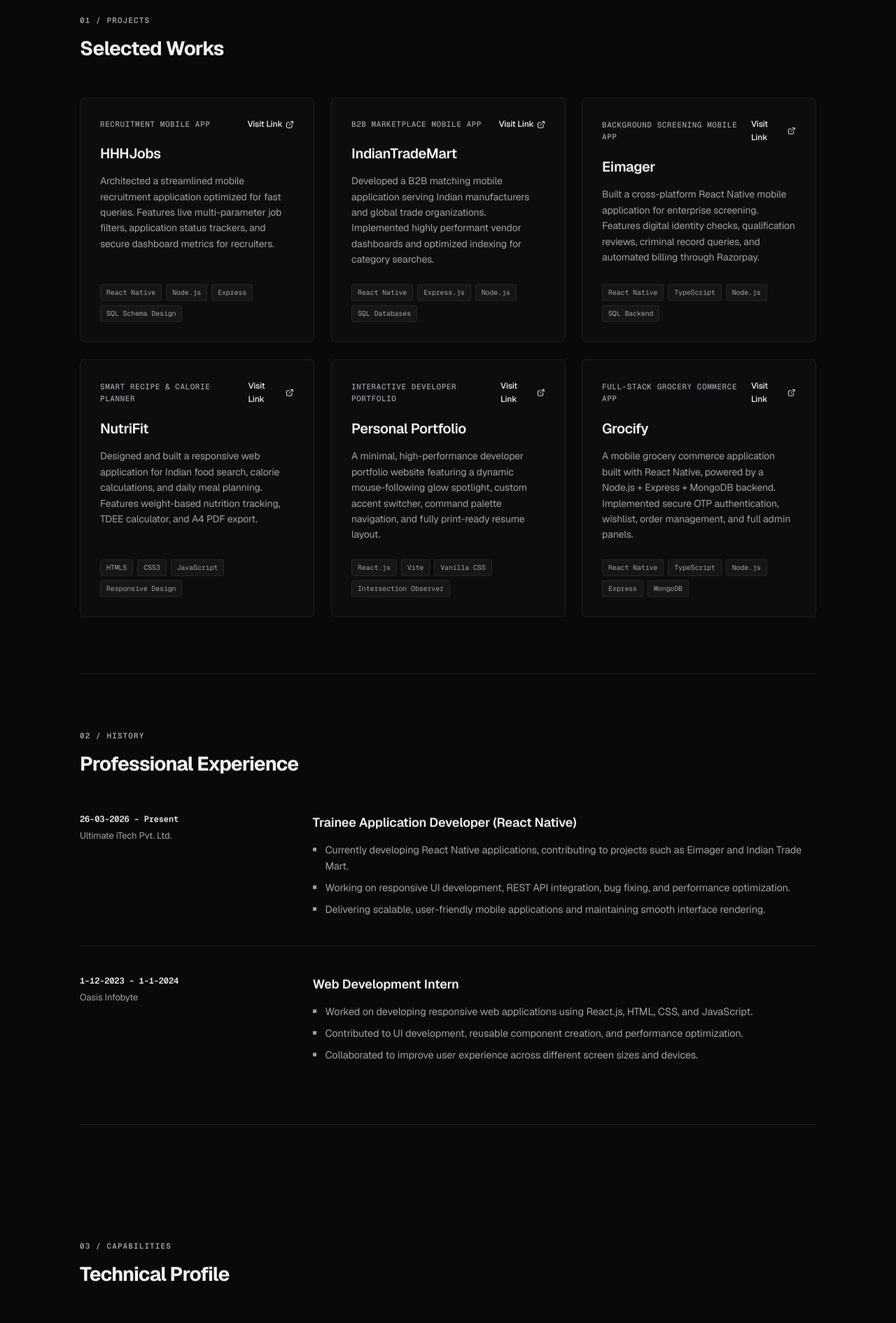
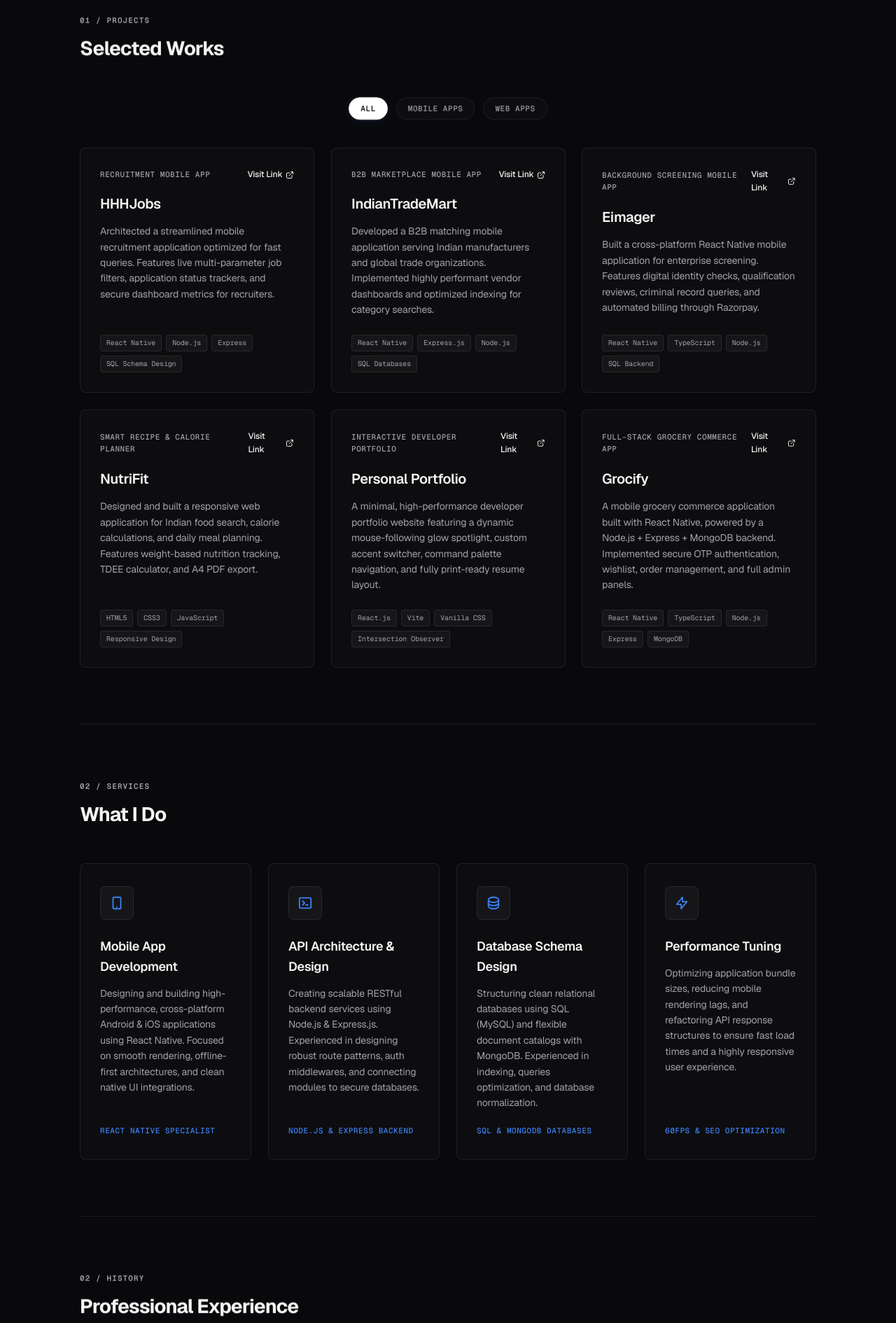
Before and after one commit to Nadeemahmad321/Nadeem-portfolio, a React (Vite) app in the folder frontend/: page / in a window 1280 px wide. Shown: the part 860-2750 px from the top of the page at 70% size. Built offline with nearby package versions, Linux system fonts and the light colour scheme.

Commit message:
Add projects category filters and core services section

```diff
--- a/frontend/src/App.jsx
+++ b/frontend/src/App.jsx
@@ -4,6 +4,7 @@
 import Navbar from './components/Navbar'
 import Hero from './components/Hero'
 import Projects from './components/Projects'
+import Services from './components/Services'
 import Experience from './components/Experience'
 import Skills from './components/Skills'
 import Contact from './components/Contact'
@@ -73,6 +74,7 @@
   const commands = [
     { label: "Navigate: Home", action: () => scrollTo('home'), shortcut: "H" },
     { label: "Navigate: Selected Works", action: () => scrollTo('projects'), shortcut: "P" },
+    { label: "Navigate: Core Services", action: () => scrollTo('services'), shortcut: "W" },
     { label: "Navigate: Experience History", action: () => scrollTo('experience'), shortcut: "E" },
     { label: "Navigate: Technical Profile", action: () => scrollTo('skills'), shortcut: "S" },
     { label: "Navigate: FAQ Section", action: () => scrollTo('faq'), shortcut: "F" },
@@ -185,6 +187,7 @@
       <main className="content-container">
         <Hero scrollTo={scrollTo} />
         <Projects />
+        <Services />
         <Experience />
         <Skills />
         <Faq />
--- a/frontend/src/components/Navbar.jsx
+++ b/frontend/src/components/Navbar.jsx
@@ -18,13 +18,13 @@
 
         {/* Toggleable Navigation Links */}
         <nav className={`nav-links ${isMobileMenuOpen ? 'mobile-open' : ''}`}>
-          {['home', 'projects', 'experience', 'skills', 'faq', 'contact'].map((sec) => (
+          {['home', 'projects', 'services', 'experience', 'skills', 'faq', 'contact'].map((sec) => (
             <button
               key={sec}
               onClick={() => handleNavClick(sec)}
               className={`nav-item ${activeSection === sec ? 'active' : ''}`}
             >
-              {sec.toUpperCase()}
+              {sec === 'services' ? 'SERVICES' : sec.toUpperCase()}
             </button>
           ))}
         </nav>
--- a/frontend/src/components/Projects.jsx
+++ b/frontend/src/components/Projects.jsx
@@ -1,17 +1,36 @@
-import React from 'react'
+import React, { useState } from 'react'
 import { Icons } from '../icons/SvgIcons'
 import { projects } from '../data/portfolioData'
 
 export default function Projects() {
+  const [filter, setFilter] = useState('all')
+
+  const filteredProjects = filter === 'all'
+    ? projects
+    : projects.filter(p => p.category === filter)
+
   return (
     <section id="projects" className="section-block">
       <div className="section-head reveal">
         <span className="section-num">01 / PROJECTS</span>
         <h2>Selected Works</h2>
       </div>
+
+      <div className="filter-bar reveal">
+        {['all', 'mobile', 'web'].map((cat) => (
+          <button
+            key={cat}
+            onClick={() => setFilter(cat)}
+            className={`filter-btn ${filter === cat ? 'active' : ''}`}
+          >
+            {cat === 'all' ? 'All' : cat === 'mobile' ? 'Mobile Apps' : 'Web Apps'}
+          </button>
+        ))}
+      </div>
+
       <div className="project-grid">
-        {projects.map((proj, idx) => (
-          <div key={idx} className={`project-card reveal delay-${(idx + 1) * 100}`}>
+        {filteredProjects.map((proj, idx) => (
+          <div key={`${proj.title}-${filter}`} className={`project-card reveal delay-${(idx + 1) * 100} active`}>
             <div className="card-top">
               <span className="card-subtitle">{proj.subtitle}</span>
               <a href={proj.link} target="_blank" rel="noreferrer" className="live-link">
--- /dev/null
+++ b/frontend/src/components/Services.jsx
@@ -0,0 +1,61 @@
+import React from 'react'
+import { services } from '../data/portfolioData'
+
+export default function Services() {
+  // Simple mini SVG icons for each service
+  const getIcon = (title) => {
+    switch (title) {
+      case "Mobile App Development":
+        return (
+          <svg className="icon" fill="none" stroke="currentColor" viewBox="0 0 24 24" xmlns="http://www.w3.org/2000/svg">
+            <path strokeLinecap="round" strokeLinejoin="round" strokeWidth="2" d="M12 18h.01M8 21h8a2 2 0 002-2V5a2 2 0 00-2-2H8a2 2 0 00-2 2v14a2 2 0 002 2z"></path>
+          </svg>
+        )
+      case "API Architecture & Design":
+        return (
+          <svg className="icon" fill="none" stroke="currentColor" viewBox="0 0 24 24" xmlns="http://www.w3.org/2000/svg">
+            <path strokeLinecap="round" strokeLinejoin="round" strokeWidth="2" d="M8 9l3 3-3 3m5 0h3M5 20h14a2 2 0 002-2V6a2 2 0 00-2-2H5a2 2 0 00-2 2v12a2 2 0 002 2z"></path>
+          </svg>
+        )
+      case "Database Schema Design":
+        return (
+          <svg className="icon" fill="none" stroke="currentColor" viewBox="0 0 24 24" xmlns="http://www.w3.org/2000/svg">
+            <path strokeLinecap="round" strokeLinejoin="round" strokeWidth="2" d="M4 7v10c0 2.21 3.58 4 8 4s8-1.79 8-4V7M4 7c0 2.21 3.58 4 8 4s8-1.79 8-4M4 7c0-2.21 3.58-4 8-4s8 1.79 8 4m0 5c0 2.21-3.58 4-8 4s-8-1.79-8-4"></path>
+          </svg>
+        )
+      case "Performance Tuning":
+        return (
+          <svg className="icon" fill="none" stroke="currentColor" viewBox="0 0 24 24" xmlns="http://www.w3.org/2000/svg">
+            <path strokeLinecap="round" strokeLinejoin="round" strokeWidth="2" d="M13 10V3L4 14h7v7l9-11h-7z"></path>
+          </svg>
+        )
+      default:
+        return (
+          <svg className="icon" fill="none" stroke="currentColor" viewBox="0 0 24 24" xmlns="http://www.w3.org/2000/svg">
+            <path strokeLinecap="round" strokeLinejoin="round" strokeWidth="2" d="M9 12l2 2 4-4m6 2a9 9 0 11-18 0 9 9 0 0118 0z"></path>
+          </svg>
+        )
+    }
+  }
+
+  return (
+    <section id="services" className="section-block reveal">
+      <div className="section-head">
+        <span className="section-num">02 / SERVICES</span>
+        <h2>What I Do</h2>
+      </div>
+      <div className="services-grid">
+        {services.map((srv, idx) => (
+          <div key={idx} className={`service-card reveal delay-${(idx + 1) * 100}`}>
+            <div className="service-icon-box">
+              {getIcon(srv.title)}
+            </div>
+            <h3>{srv.title}</h3>
+            <p className="service-desc">{srv.desc}</p>
+            <span className="service-metric">{srv.metric}</span>
+          </div>
+        ))}
+      </div>
+    </section>
+  )
+}
--- a/frontend/src/data/portfolioData.js
+++ b/frontend/src/data/portfolioData.js
@@ -4,42 +4,48 @@
     subtitle: "Recruitment Mobile App",
     desc: "Architected a streamlined mobile recruitment application optimized for fast queries. Features live multi-parameter job filters, application status trackers, and secure dashboard metrics for recruiters.",
     tech: ["React Native", "Node.js", "Express", "SQL Schema Design"],
-    link: "https://hhh-jobs.com/"
+    link: "https://hhh-jobs.com/",
+    category: "mobile"
   },
   {
     title: "IndianTradeMart",
     subtitle: "B2B Marketplace Mobile App",
     desc: "Developed a B2B matching mobile application serving Indian manufacturers and global trade organizations. Implemented highly performant vendor dashboards and optimized indexing for category searches.",
     tech: ["React Native", "Express.js", "Node.js", "SQL Databases"],
-    link: "https://indiantrademart.com/"
+    link: "https://indiantrademart.com/",
+    category: "mobile"
   },
   {
     title: "Eimager",
     subtitle: "Background Screening Mobile App",
     desc: "Built a cross-platform React Native mobile application for enterprise screening. Features digital identity checks, qualification reviews, criminal record queries, and automated billing through Razorpay.",
     tech: ["React Native", "TypeScript", "Node.js", "SQL Backend"],
-    link: "https://www.eimager.com/"
+    link: "https://www.eimager.com/",
+    category: "mobile"
   },
   {
     title: "NutriFit",
     subtitle: "Smart Recipe & Calorie Planner",
     desc: "Designed and built a responsive web application for Indian food search, calorie calculations, and daily meal planning. Features weight-based nutrition tracking, TDEE calculator, and A4 PDF export.",
     tech: ["HTML5", "CSS3", "JavaScript", "Responsive Design"],
-    link: "https://nutrifitxnr.netlify.app"
+    link: "https://nutrifitxnr.netlify.app",
+    category: "web"
   },
   {
     title: "Personal Portfolio",
     subtitle: "Interactive Developer Portfolio",
     desc: "A minimal, high-performance developer portfolio website featuring a dynamic mouse-following glow spotlight, custom accent switcher, command palette navigation, and fully print-ready resume layout.",
     tech: ["React.js", "Vite", "Vanilla CSS", "Intersection Observer"],
-    link: "https://nadeemahmadxr.netlify.app"
+    link: "https://nadeemahmadxr.netlify.app",
+    category: "web"
   },
   {
     title: "Grocify",
     subtitle: "Full-Stack Grocery Commerce App",
     desc: "A mobile grocery commerce application built with React Native, powered by a Node.js + Express + MongoDB backend. Implemented secure OTP authentication, wishlist, order management, and full admin panels.",
     tech: ["React Native", "TypeScript", "Node.js", "Express", "MongoDB"],
-    link: "https://github.com/Nadeemahmad321/Grocify"
+    link: "https://github.com/Nadeemahmad321/Grocify",
+    category: "mobile"
   }
 ]
 
@@ -92,3 +98,26 @@
     duration: "2016 – 2017"
   }
 ]
+
+export const services = [
+  {
+    title: "Mobile App Development",
+    desc: "Designing and building high-performance, cross-platform Android & iOS applications using React Native. Focused on smooth rendering, offline-first architectures, and clean native UI integrations.",
+    metric: "React Native specialist"
+  },
+  {
+    title: "API Architecture & Design",
+    desc: "Creating scalable RESTful backend services using Node.js & Express.js. Experienced in designing robust route patterns, auth middlewares, and connecting modules to secure databases.",
+    metric: "Node.js & Express backend"
+  },
+  {
+    title: "Database Schema Design",
+    desc: "Structuring clean relational databases using SQL (MySQL) and flexible document catalogs with MongoDB. Experienced in indexing, queries optimization, and database normalization.",
+    metric: "SQL & MongoDB databases"
+  },
+  {
+    title: "Performance Tuning",
+    desc: "Optimizing application bundle sizes, reducing mobile rendering lags, and refactoring API response structures to ensure fast load times and a highly responsive user experience.",
+    metric: "60fps & SEO optimization"
+  }
+]
--- a/frontend/src/index.css
+++ b/frontend/src/index.css
@@ -1440,3 +1440,121 @@
   font-size: 14.5px;
   line-height: 1.6;
 }
+
+/* --- Projects Category Filter --- */
+.filter-bar {
+  display: flex;
+  justify-content: center;
+  gap: 12px;
+  margin-bottom: 40px;
+}
+
+.filter-btn {
+  background: var(--card-bg);
+  border: 1px solid var(--border);
+  color: var(--muted);
+  font-family: var(--font-mono);
+  font-size: 11px;
+  font-weight: 500;
+  text-transform: uppercase;
+  letter-spacing: 0.05em;
+  padding: 8px 16px;
+  border-radius: 20px;
+  cursor: pointer;
+  transition: all 0.3s cubic-bezier(0.16, 1, 0.3, 1);
+}
+
+.filter-btn:hover {
+  color: var(--fg);
+  border-color: var(--border-strong);
+}
+
+.filter-btn.active {
+  background: var(--accent);
+  color: var(--accent-inverse);
+  border-color: var(--accent);
+  box-shadow: 0 4px 15px var(--highlight-glow);
+}
+
+/* --- Services / What I Do Section --- */
+.services-grid {
+  display: grid;
+  grid-template-columns: repeat(auto-fit, minmax(240px, 1fr));
+  gap: 24px;
+}
+
+.service-card {
+  background: var(--card-bg);
+  border: 1px solid var(--border);
+  border-radius: 8px;
+  padding: 32px 28px;
+  display: flex;
+  flex-direction: column;
+  align-items: flex-start;
+  transition: all 0.4s cubic-bezier(0.16, 1, 0.3, 1);
+}
+
+.service-card:hover {
+  background: var(--card-hover);
+  border-color: var(--highlight);
+  transform: translateY(-4px);
+  box-shadow: 0 10px 30px rgba(0, 0, 0, 0.2);
+}
+
+[data-theme="light"] .service-card:hover {
+  box-shadow: 0 10px 30px rgba(0, 0, 0, 0.03);
+}
+
+.service-icon-box {
+  background: rgba(255, 255, 255, 0.04);
+  border: 1px solid var(--border);
+  color: var(--highlight);
+  width: 48px;
+  height: 48px;
+  border-radius: 8px;
+  display: flex;
+  align-items: center;
+  justify-content: center;
+  margin-bottom: 24px;
+  transition: all 0.3s ease;
+}
+
+[data-theme="light"] .service-icon-box {
+  background: rgba(0, 0, 0, 0.03);
+}
+
+.service-card:hover .service-icon-box {
+  background: var(--highlight);
+  color: var(--accent-inverse);
+  border-color: var(--highlight);
+}
+
+.service-icon-box .icon {
+  width: 22px;
+  height: 22px;
+}
+
+.service-card h3 {
+  font-size: 18px;
+  font-weight: 600;
+  letter-spacing: -0.02em;
+  margin-bottom: 12px;
+  color: var(--fg);
+}
+
+.service-desc {
+  font-size: 14px;
+  color: var(--muted);
+  line-height: 1.6;
+  margin-bottom: 20px;
+  flex-grow: 1;
+}
+
+.service-metric {
+  font-family: var(--font-mono);
+  font-size: 11px;
+  font-weight: 500;
+  color: var(--highlight);
+  text-transform: uppercase;
+  letter-spacing: 0.05em;
+}
```
